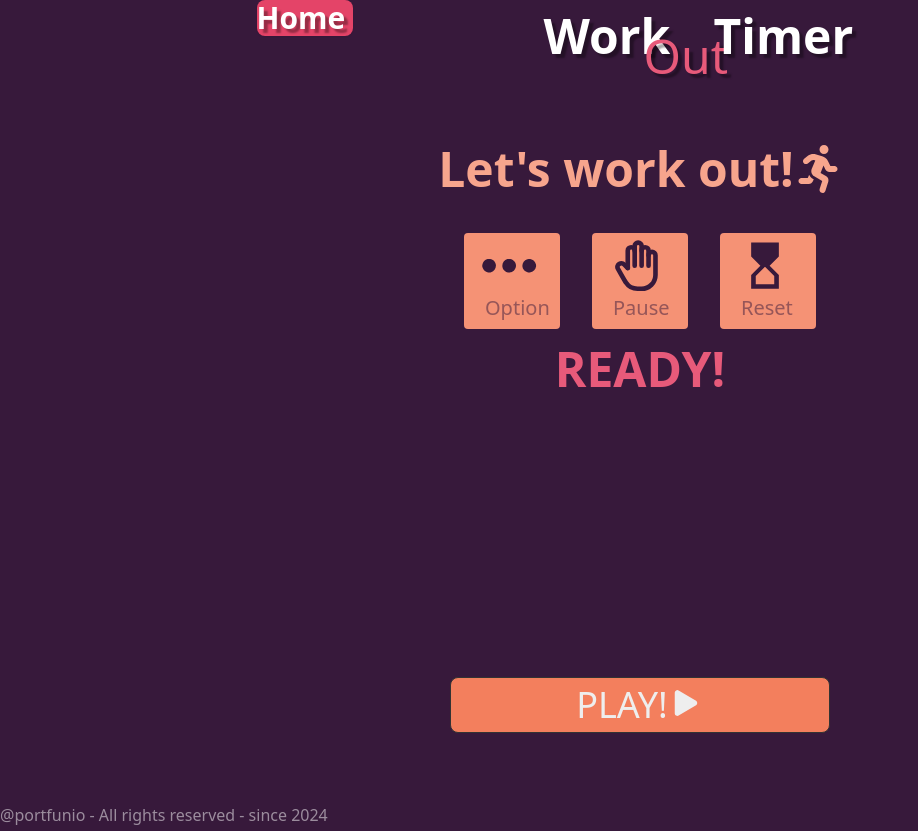
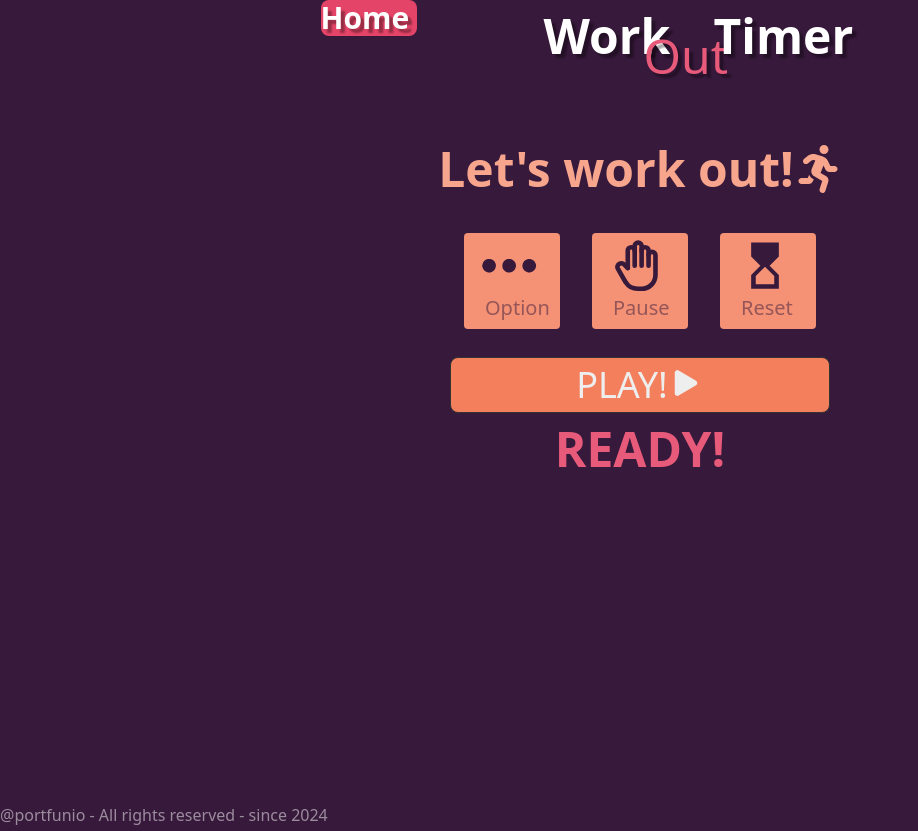
Before and after one commit to Togashiteam/portifolio, a Next.js app: page /fun/workOutTimer in a window 1280 px wide. Shown: the whole page, without its empty margins (0-918 px from the left). Built offline with nearby package versions, Linux system fonts and the light colour scheme; a web font is replaced by a local one.

Commit message:
Refatoração

```diff
--- a/src/app/fun/workOutTimer/Header/index.tsx
+++ b/src/app/fun/workOutTimer/Header/index.tsx
@@ -2,7 +2,7 @@ const Header: React.FC = () => (
   <header>
     <div className="rps">
       <a href="./">
-        <h2 className="text-secondary items-end flex right-96 box-border rounded-lg w-24 h-9 bg-danger-700 shadow-sm hover:shadow-danger-400 text-3xl">
+        <h2 className="text-secondary items-end flex right-52 box-border rounded-lg w-24 h-9 bg-danger-700 shadow-sm hover:shadow-danger-400 text-3xl sm:right-80">
           Home
         </h2>
       </a>
--- a/src/app/fun/workOutTimer/page.tsx
+++ b/src/app/fun/workOutTimer/page.tsx
@@ -18,14 +18,17 @@ const CalculateWorkOutTimer: React.FC = () => {
   );
   const countUpSoundEffect = useRef<HTMLAudioElement>(null);
   const countDownSoundEffect = useRef<HTMLAudioElement>(null);
-  const [paused, setPaused] = useState(true);
-  const [closeOpen, setCloseOpen] = useState(true);
   const handleOpenModal = () => setIsModalOpen(true);
   const handleCloseModal = () => setIsModalOpen(false);
-  const handleClose = () => setCloseOpen(!closeOpen);
+  const [closeOpen, setCloseOpen] = useState(true);
+
+  const handleClose = () => {
+    setCloseOpen(!closeOpen);
+  };
   const handleOptionSelect = (option: string) => {
     setSelectedOption(option);
     handleCloseModal();
+    setIsModalOpen(true);
     handleClose();
   };
 
@@ -35,36 +38,60 @@ const CalculateWorkOutTimer: React.FC = () => {
     if (seconds >= 59 && selectedOption == "Countdown") {
       let secToMin = Math.floor(seconds / 60);
       let extraSeconds = seconds % 60;
+      secToMin = secToMin < 10 ? 0 + secToMin : secToMin;
+      extraSeconds = extraSeconds < 10 ? extraSeconds : extraSeconds;
       const totalMin = minutes + secToMin;
       setMinutes(totalMin);
-      setSeconds(extraSeconds);
+      return setSeconds(extraSeconds), setMinutes(totalMin);
     }
   };
 
   const handleReset = () => {
+    if (selectedOption == "Countdown") {
+      console.log("countdown active");
       setIsActive(false);
       setMinutes(0);
-    setSeconds(selectedOption === "Countdown" ? 0 : -3);
+      setSeconds(0);
+    } else if (selectedOption == "Count up") {
+      console.log("Count up active");
+      setIsActive(false);
+      setMinutes(0);
+      setSeconds(-3);
+    }
   };
-
   const handlePause = () => {
     setIsActive(false);
-    setPaused(false);
   };
 
   useEffect(() => {
+    if (seconds < 0 || minutes < 0) {
+    }
+  });
+
+  useEffect(() => {
     const setInitialTimeBasedOnOption = () => {
+      if (selectedOption == "Countdown") {
+        console.log("countdown");
         setMinutes(0);
-      setSeconds(selectedOption === "Count up" ? -3 : 0);
+        setSeconds(0);
+        console.log(seconds, minutes);
+        return { seconds, minutes };
+      }
+      if (selectedOption == "Count up") {
+        console.log("Count up");
+        setMinutes(0);
+        setSeconds(-3);
+        console.log(seconds, minutes);
+        return { seconds, minutes };
+      }
     };
     setInitialTimeBasedOnOption();
   }, [selectedOption]);
 
-  useEffect(() => {
-    if (isActive) {
+  React.useEffect(() => {
+    if (isActive && selectedOption === "Countdown") {
       const interval = setInterval(() => {
         setSeconds((prevSeconds: number) => {
-          if (selectedOption === "Countdown") {
           if (prevSeconds === 0) {
             if (minutes === 0) {
               clearInterval(interval);
@@ -77,34 +104,48 @@ const CalculateWorkOutTimer: React.FC = () => {
           } else {
             return prevSeconds - 1;
           }
-          } else {
+        });
+      }, 1000);
+
+      return () => clearInterval(interval);
+    }
+  }, [isActive, selectedOption, minutes, seconds]);
+
+  React.useEffect(() => {
+    if (isActive && selectedOption == "Count up") {
+      const interval = setInterval(() => {
+        setSeconds((prevSeconds: number) => {
           if (prevSeconds == 59) {
-              setMinutes((prevMinutes) => prevMinutes + 0.5);
+            prevSeconds = 0;
+            setMinutes((prevMinutes: number) => {
+              return (prevMinutes += 0.5);
+            });
             return 0;
-            } else {
-              return prevSeconds + 1;
           }
+          {
+            return (prevSeconds += 1);
           }
         });
       }, 1000);
       return () => clearInterval(interval);
     }
-  }, [isActive, selectedOption, minutes, seconds]);
+  }, [isActive]);
 
   useEffect(() => {
-    if (seconds === -3 && isActive && selectedOption === "Count up") {
+    if (seconds == -3 && isActive && selectedOption == "Count up") {
       countUpSoundEffect.current?.play();
-    } else if (!isActive) {
+    }
+    if (!isActive) {
       countUpSoundEffect.current?.pause();
     }
     if (
-      selectedOption === "Countdown" &&
-      (seconds === 3 || seconds === 2 || seconds === 1) &&
+      selectedOption == "Countdown" &&
+      (seconds == 3 || seconds == 2 || seconds == 1) &&
       isActive
     ) {
       countDownSoundEffect.current?.play();
     }
-  }, [seconds, isActive, selectedOption]);
+  }, [seconds, isActive]);
 
   return (
     <>
@@ -150,15 +191,6 @@ const CalculateWorkOutTimer: React.FC = () => {
                   handleCloseModal={handleCloseModal}
                 />
               </div>
-              <div>
-                <TimerDisplay
-                  minutes={minutes}
-                  seconds={seconds}
-                  isActive={isActive}
-                  selectedOption={selectedOption}
-                />
-              </div>
-            </div>
 
               <div className="winner flex justify-center sm:justify-center text-success-300 text-4xl">
                 {!isActive && (
@@ -173,23 +205,34 @@ const CalculateWorkOutTimer: React.FC = () => {
                   </button>
                 )}
               </div>
+              <div>
+                <TimerDisplay
+                  minutes={minutes}
+                  seconds={seconds}
+                  isActive={isActive}
+                  selectedOption={selectedOption}
+                />
+              </div>
+            </div>
+          </div>
+        </div>
+      </div>
+
+      <footer>
         <div className="footer">
           <div className="footer home flex pl-32 visible sm:hidden">
             @PORTFUN
           </div>
         </div>
-          </div>
-        </div>
-      </div>
-      <footer className="footer">
+
         <div className="footer home hidden sm:flex">
           @portfunio - All rights reserved - since 2024
         </div>
-      </footer>
         <AudioPlayer
           countUpSoundEffect={countUpSoundEffect}
           countDownSoundEffect={countDownSoundEffect}
         />
+      </footer>
     </>
   );
 };
```
Lines whose indentation alone changed are shown as unchanged.
